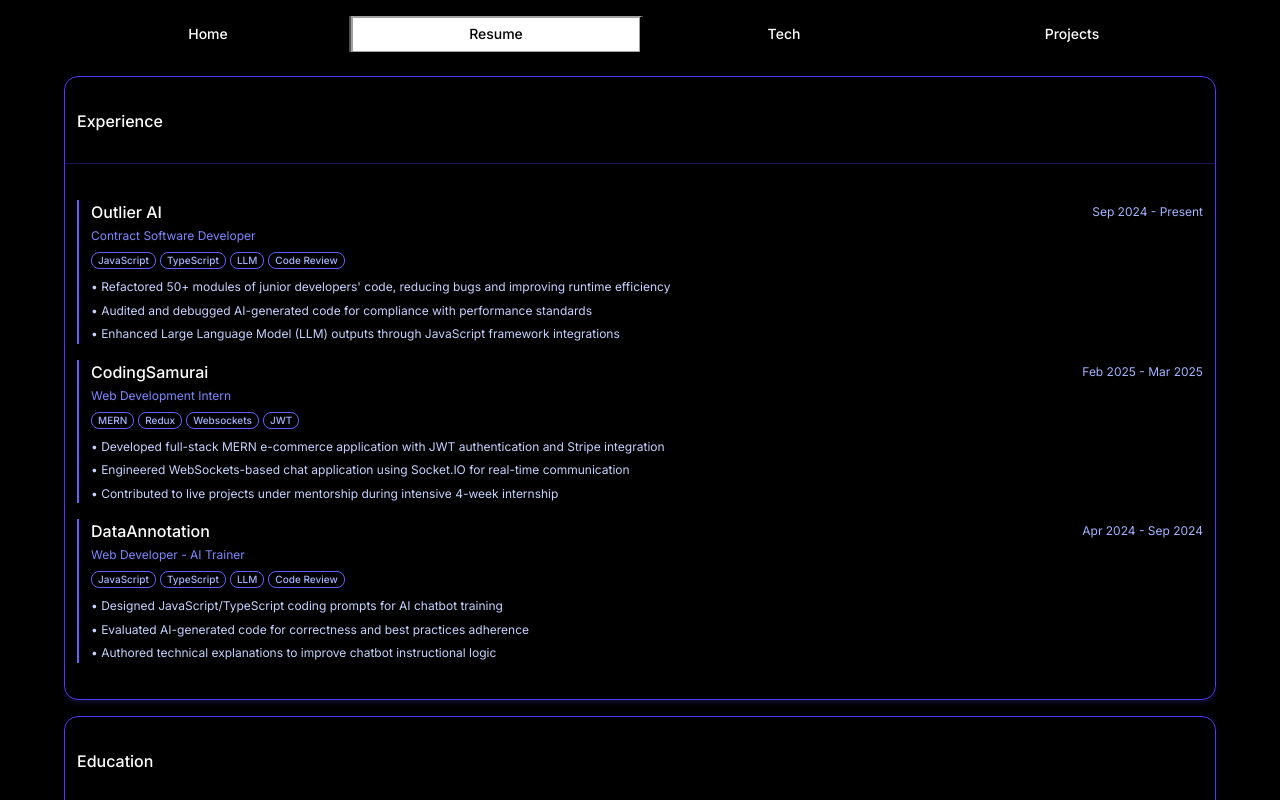
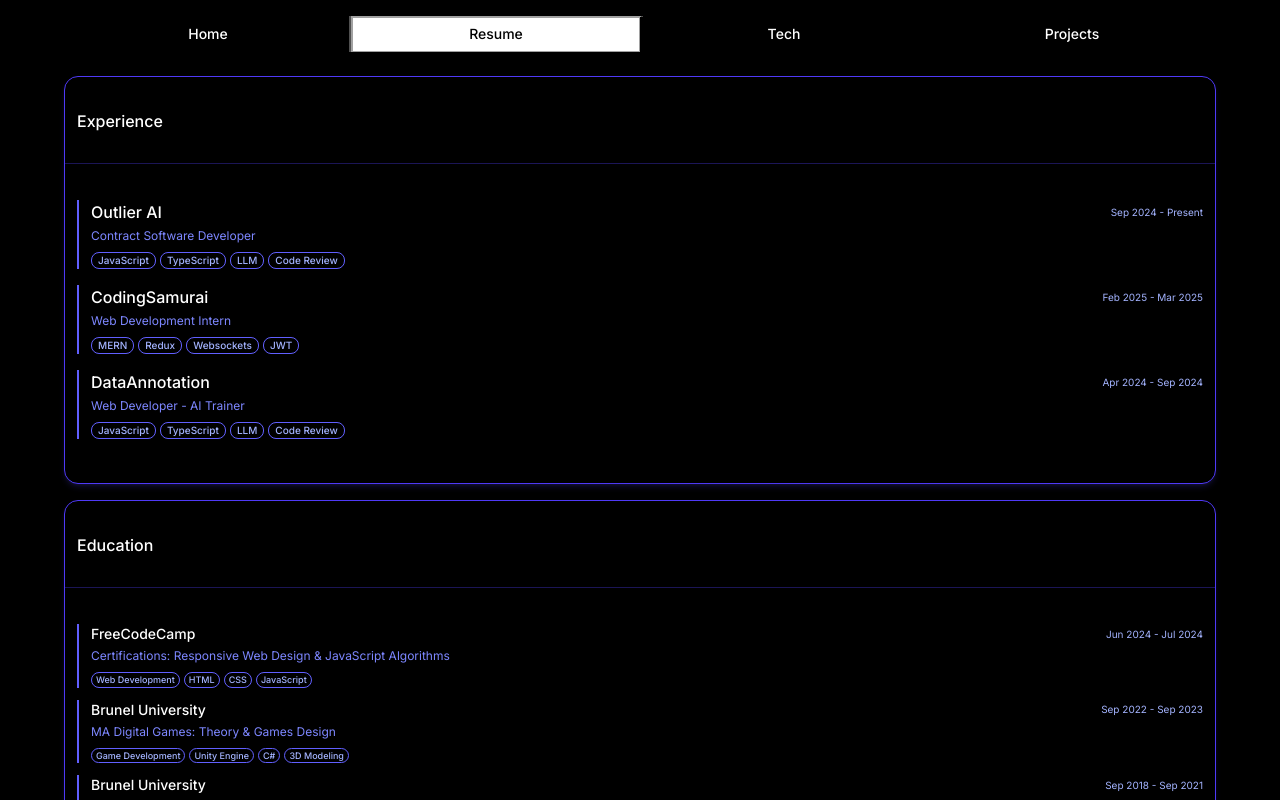
Before and after one commit to DevKhan786/hamzaportfolio, a Next.js app: page / in a window 1280 px wide. Both pictures are taken after a click on the tab "Resume". Shown: the top 800 px of the page. Built offline with nearby package versions, Linux system fonts and the light colour scheme.

Commit message:
better design

```diff
--- a/src/app/page.tsx
+++ b/src/app/page.tsx
@@ -558,7 +558,7 @@
                             <h3 className="text-sm sm:text-base font-medium text-white">
                               {exp.company}
                             </h3>
-                            <p className="text-indigo-300 text-[10px] sm:text-xs">
+                            <p className="text-indigo-300 text-[10px] ">
                               {exp.period}
                             </p>
                           </div>
@@ -613,17 +613,6 @@
                                   </Badge>
                                 )
                             )}
-                          </div>
-
-                          <div className="space-y-1">
-                            {exp.details.map((detail, i) => (
-                              <p
-                                key={i}
-                                className="text-indigo-200 text-[10px] sm:text-xs leading-relaxed"
-                              >
-                                • {detail}
-                              </p>
-                            ))}
                           </div>
                         </div>
                       ))}
```
